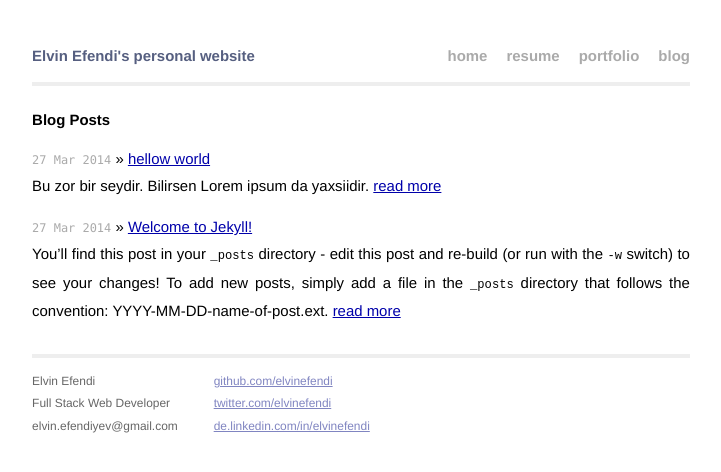
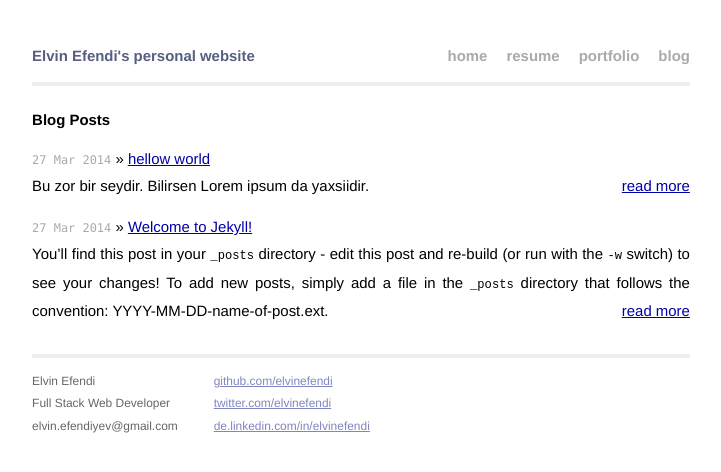
Before and after one commit to ElvinEfendi/elvinefendi.github.io, a Jekyll site: the page built from blog.html, in a window 1280 px wide. Shown: the top 472 px of the page, without its empty margins (279-1000 px from the left). Built offline with Jekyll 4.4.1, drawn with Linux system fonts in a browser that asks for light colours; Markdown is read by kramdown in place of the engine named in the settings.

Commit message:
align read more

```diff
--- a/blog.html
+++ b/blog.html
@@ -10,7 +10,7 @@ title: Blog Posts
       <li>
         <span>{{ post.date | date_to_string }}</span> &raquo; <a href="{{ post.url }}">{{ post.title }}</a>
 	<p class="excerpt">{{ post.excerpt | remove: '<p>' | remove: '</p>' }}
-	<a href="{{ post.url }}">read more</a></p>
+	<a style="float: right" href="{{ post.url }}">read more</a></p>
       </li>
     {% endfor %}
   </ul>
```
